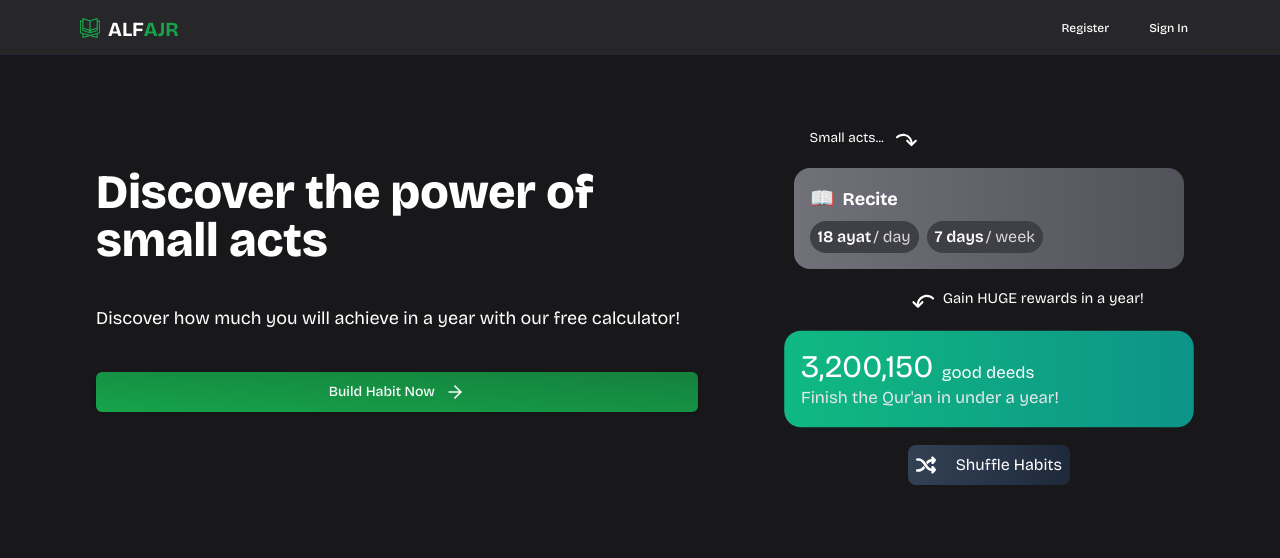
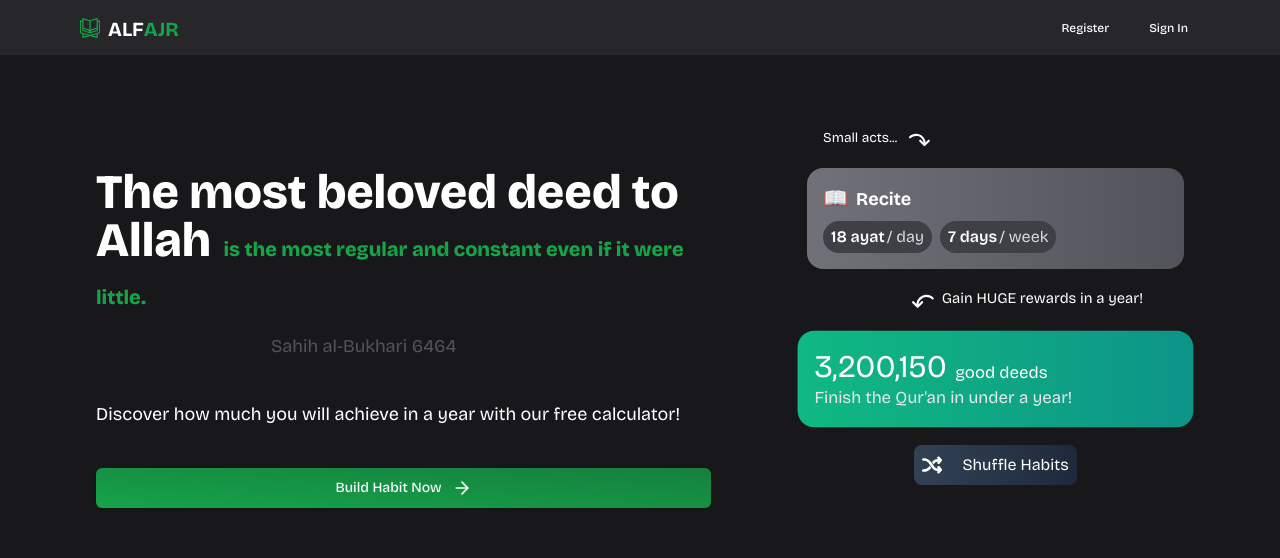
Before and after one commit to omar-t-ahmed/AlfAjr, a Next.js app: page / in a window 1280 px wide. Shown: the top 558 px of the page. Built offline with nearby package versions, Linux system fonts and the light colour scheme; no server answers.

Commit message:
add new intro and spacing

```diff
--- a/src/app/page.tsx
+++ b/src/app/page.tsx
@@ -10,10 +10,12 @@ export default function Home() {
             <MaxWidthWrapper className="py-4">
                 <div className="space-y-24 md:space-y-48 px-4">
                     <section className="flex flex-col md:flex-row gap-24 md:pt-24">
-                        <div className="space-y-6 md:space-y-10">
+                        <div className="space-y-6 md:space-y-10 md:w-3/5">
                             <h1 className="font-black text-5xl">
-                                Discover the power of small acts
+                            The most beloved deed to Allah
+                            <span className="text-green-600 font-black text-xl ml-2"> is the most regular and constant even if it were little.</span>
                             </h1>
+                            <p className="text-zinc-600 text-lg text-center mr-20 !mt-5">Sahih al-Bukhari 6464</p>
                             <p className="text-base-content/90 md:text-lg">
                                 Discover how much you will achieve in a year
                                 with our free calculator!
--- a/src/components/ShuffleHabits/ShuffleHabits.tsx
+++ b/src/components/ShuffleHabits/ShuffleHabits.tsx
@@ -54,7 +54,7 @@ const ShuffleHabits = () => {
     };
 
     return (
-        <div className="w-full md:w-[30rem]">
+        <div className="w-full md:w-[25rem]">
             <div className="grid grid-cols-1 gap-16">
                 <div className={`relative p-4 rounded-2xl bg-gradient-to-r from-zinc-500 to-zinc-600 text-white`}>
                     <div className="absolute left-0 -top-10 z-40 pl-4">
```
